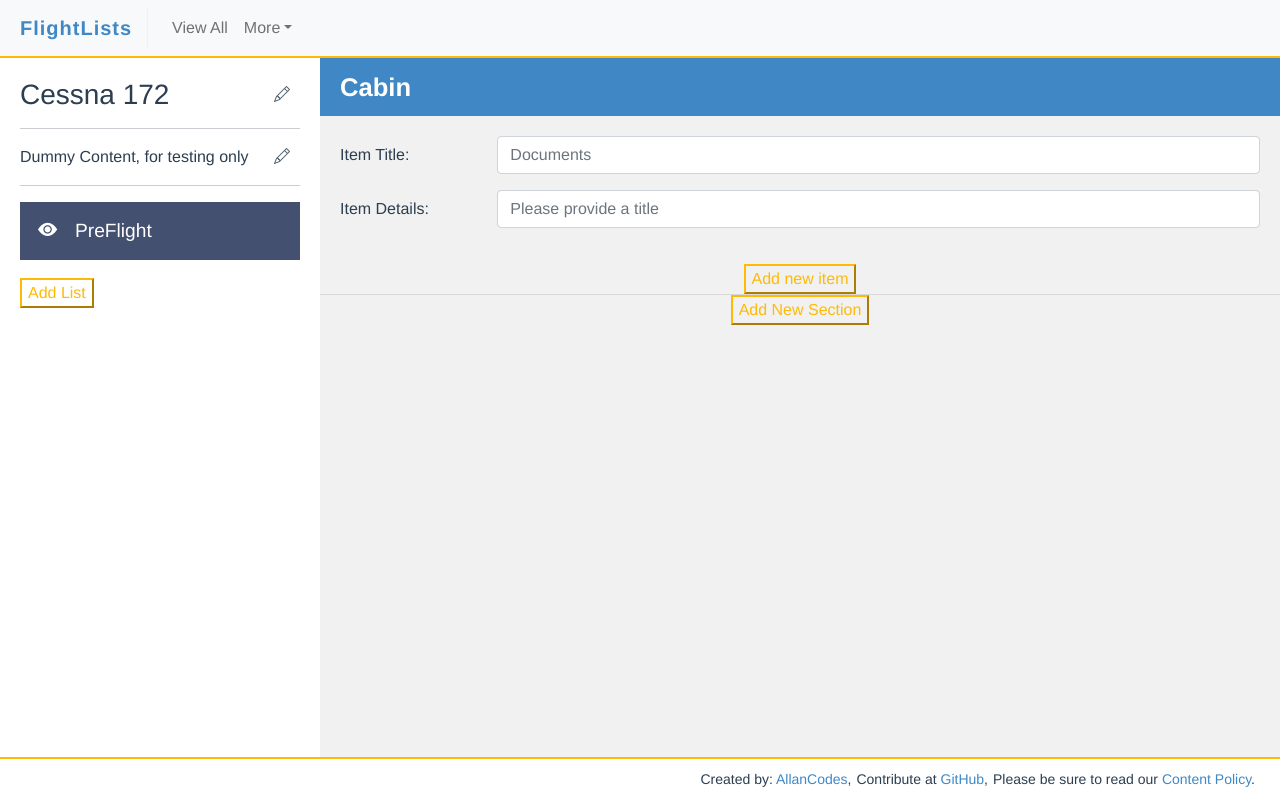
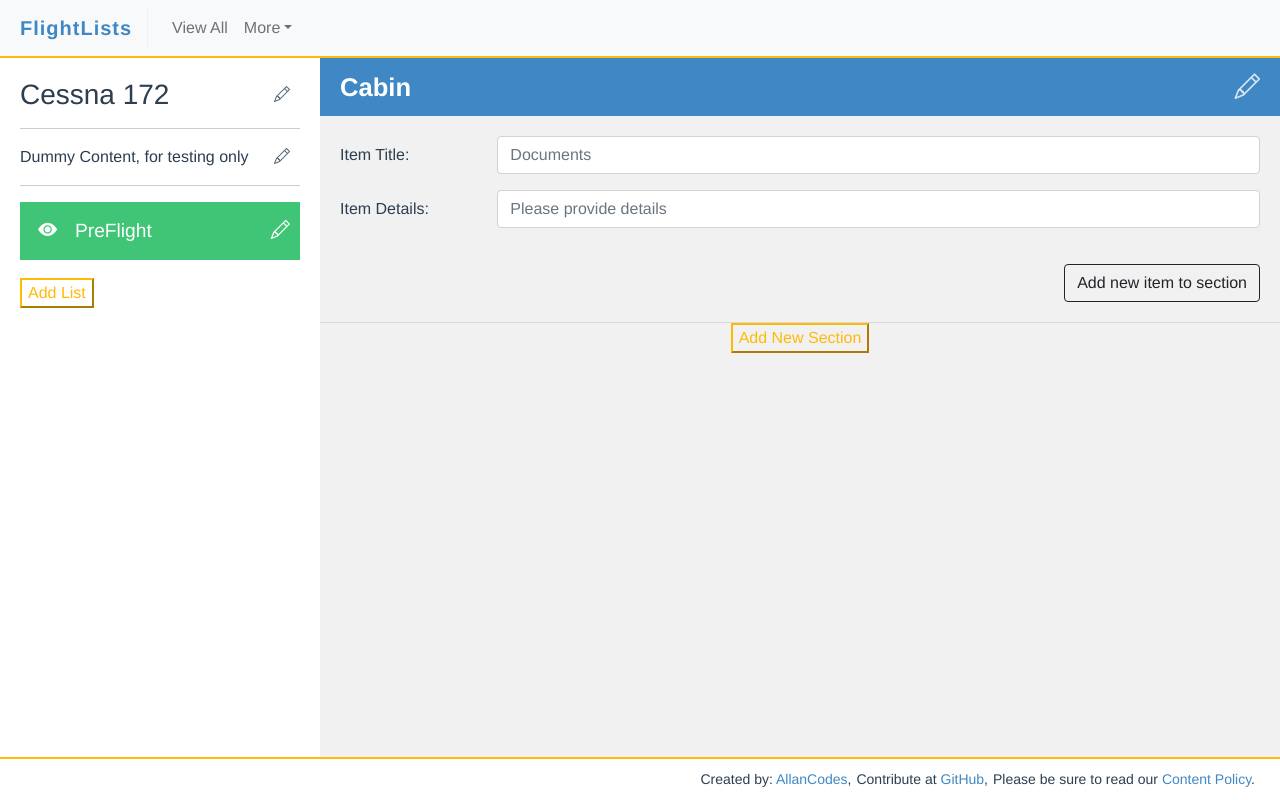
Before and after one commit to AllanOcelot/FlightLists, a Vue app: page /Create in a window 1280 px wide. Built offline with nearby package versions, Linux system fonts and the light colour scheme.

Commit message:
Hook objects up
- correctly key pair the objects, dealt with some reference issues etc etc

```diff
--- a/src/views/CreateChecklist.vue
+++ b/src/views/CreateChecklist.vue
@@ -37,14 +37,23 @@
           </div>
           <hr />
           <ul>
-            <li v-for="(list, index) in checklist.Data" :key="list.Title">
-              <span class="visible-icon" v-if="selected === index">
-                <i class="bi bi-eye-fill"></i>
+            <li
+              v-for="(list, index) in checklist.Data"
+              :class="{ active: selected === index }"
+              :key="index"
+              @click="selected = index"
+            >
+              <span class="visible-icon">
+                <i v-if="selected === index" class="bi bi-eye-fill"></i>
+                <i v-else class="bi bi-eye-slash-fill"></i>
               </span>
-              <span class="visible-icon" v-else>
-                <i class="bi bi-eye-slash-fill"></i>
+              <span v-if="!list.Edit">{{ list.Title }}</span>
+              <input type="text" class="form-control" id="item-title" v-model="list.Title" v-else />
+              <span class="edit-icons" @click="list.Edit = !list.Edit">
+                <span class="edit">
+                  <i class="bi bi-pencil"></i>
+                </span>
               </span>
-              {{ list.Title }}
             </li>
           </ul>
 
@@ -57,10 +66,23 @@
         <div class="flex-fill checklist">
           <div
             class="checklist-parent"
-            v-for="section in checklist.Data[getSelectedListIndex()].Data"
-            :key="section.Title"
+            v-for="(section, index) in checklist.Data[getSelectedListIndex()].Data"
+            :key="index"
           >
-            <div class="title">{{ section.Title }}</div>
+            <div class="title">
+              <span v-if="!section.Edit">{{ section.Title }}</span>
+              <div class="form-group" v-else>
+                <input type="text" class="form-control title-edit" v-model="section.Title" />
+              </div>
+              <span class="edit" @click="section.Edit = !section.Edit">
+                <span v-if="section.Edit">
+                  <i class="bi bi-x close"></i>
+                </span>
+                <span v-else>
+                  <i class="bi bi-pencil"></i>
+                </span>
+              </span>
+            </div>
             <div class="checklist-section visible">
               <div class="checklist-items" v-for="item in section.Data" :key="item.Name">
                 <div class="form-group row">
@@ -81,13 +103,16 @@
                       type="text"
                       class="form-control"
                       id="item-details"
-                      placeholder="Please provide a title"
+                      placeholder="Please provide details"
                     />
                   </div>
                 </div>
               </div>
 
-              <button @click="addItem(checklist, section)">Add new item</button>
+              <span
+                class="btn btn-outline-dark add-item"
+                @click="addItem(checklist, section)"
+              >Add new item to section</span>
             </div>
           </div>
 
@@ -108,40 +133,16 @@ export default defineComponent({
     let descEdit = ref(false)
     let selected = ref(0)
 
-    const emptyList = {
-      "Title": "Example",
-      "Hidden": false,
-      "Completed": 0,
-      "Data": []
-    }
+
 
     const emptySection = {
       "Title": "Cabin",
       "Hidden": true,
-      "Data": []
+      "Edit": false,
+      "Data": Array()
     }
 
 
-    const emptyItem = {
-      "Name": "Item Title",
-      "Type": "",
-      "Value": false,
-      "ToDo": "",
-      "Desc": ""
-    }
-
-    /*
-    interface type_checklist {
-      "ID": number,
-      "Name": String,
-      "Desc": String,
-      "Author": String,
-      "Date": String,
-      "Data": [{
-
-      }]
-    }
-    */
 
 
     // The 'Blank' Checklist all others are built from.
@@ -156,10 +157,12 @@ export default defineComponent({
           "Title": "PreFlight",
           "Desc": "example text to go here, example text to go here, example text to go here",
           "Completed": 0,
+          "Edit": false,
           "Data": [
             {
               "Title": "Cabin",
               "Hidden": true,
+              "Edit": false,
               "Data": [
                 {
                   "Name": "Documents",
@@ -195,9 +198,7 @@ export default defineComponent({
     return {
       titleEdit,
       descEdit,
-      emptyList,
       emptySection,
-      emptyItem,
       selected,
       checklist,
       getSelectedListIndex
@@ -206,18 +207,46 @@ export default defineComponent({
   },
   methods: {
     addList() {
-      this.checklist.Data.push(this.emptyList)
+      const emptyList = {
+        "Title": "Example",
+        "Hidden": false,
+        "Completed": 0,
+        "Desc": "",
+        "Edit": false,
+        "Data": Array()
+      }
+      this.checklist.Data.push(emptyList)
     },
 
     addSection() {
-      this.checklist.Data[this.getSelectedListIndex()].Data.push(this.emptySection)
+      const emptyList = {
+        "Title": "Example",
+        "Hidden": false,
+        "Completed": 0,
+        "Desc": "",
+        "Edit": false,
+        "Data": Array()
+      }
+
+      let section = {
+        "Title": "Section Title",
+        "Hidden": true,
+        "Edit": false,
+        "Data": Array()
+      }
+      section.Data.push(emptyList)
+      this.checklist.Data[this.getSelectedListIndex()].Data.push(section)
     },
 
     addItem(checklist: any, section: any) {
-      console.log(section)
-      section.Data.push(this.emptyItem)
-      console.log(checklist)
-      console.log(section)
+      const emptyItem = {
+        "Name": "Item Title",
+        "Type": "",
+        "Value": false,
+        "ToDo": "",
+        "Desc": ""
+      }
+      section.Data.push(emptyItem)
     }
 
 
@@ -260,10 +289,46 @@ export default defineComponent({
   .desc-container .edit {
     top: 0;
   }
+
+  ul {
+    li {
+      padding-right: 40px !important;
+      position: relative;
+      .edit-icons {
+        cursor: pointer;
+        position: absolute;
+        right: 10px;
+      }
+    }
+  }
 }
 
-.checklist-main .checklist .checklist-parent .title {
-  cursor: default;
+.checklist-main .checklist .checklist-parent {
+  .checklist-section.visible {
+    .add-item {
+      float: right;
+      margin-bottom: 20px;
+    }
+  }
+  .title {
+    cursor: default;
+    position: relative;
+    padding-right: 65px;
+    .edit {
+      top: 0;
+      height: 100%;
+      padding-top: 10px;
+      text-align: center;
+      cursor: pointer;
+      position: absolute;
+      right: 20px;
+      opacity: 0.8;
+      transition: all 0.3s;
+      &:hover {
+        opacity: 1;
+      }
+    }
+  }
 }
 
 .checklist-items {
```
